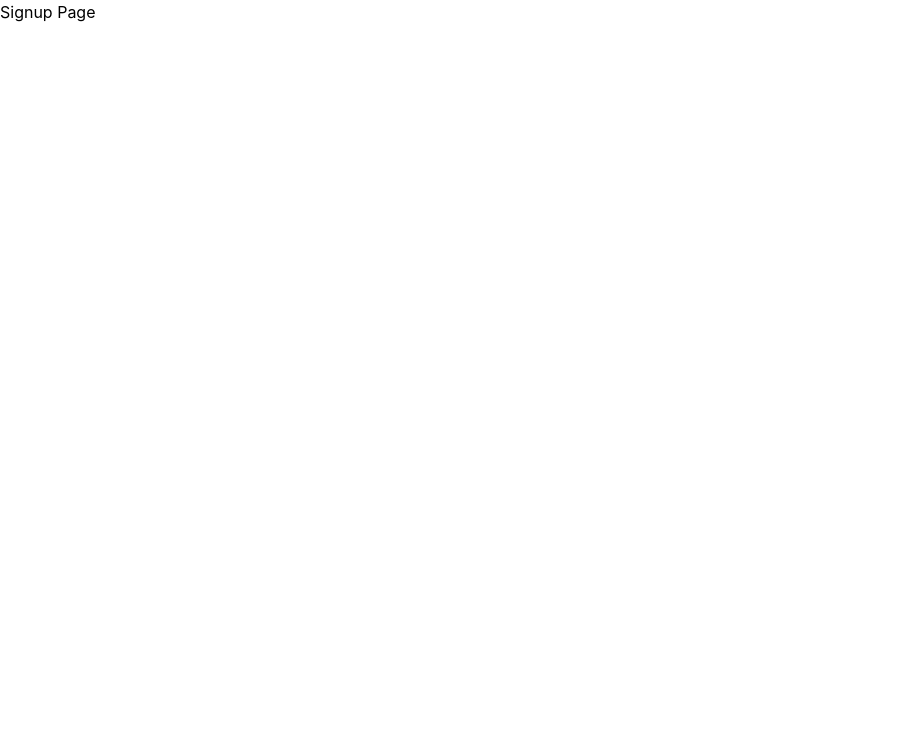
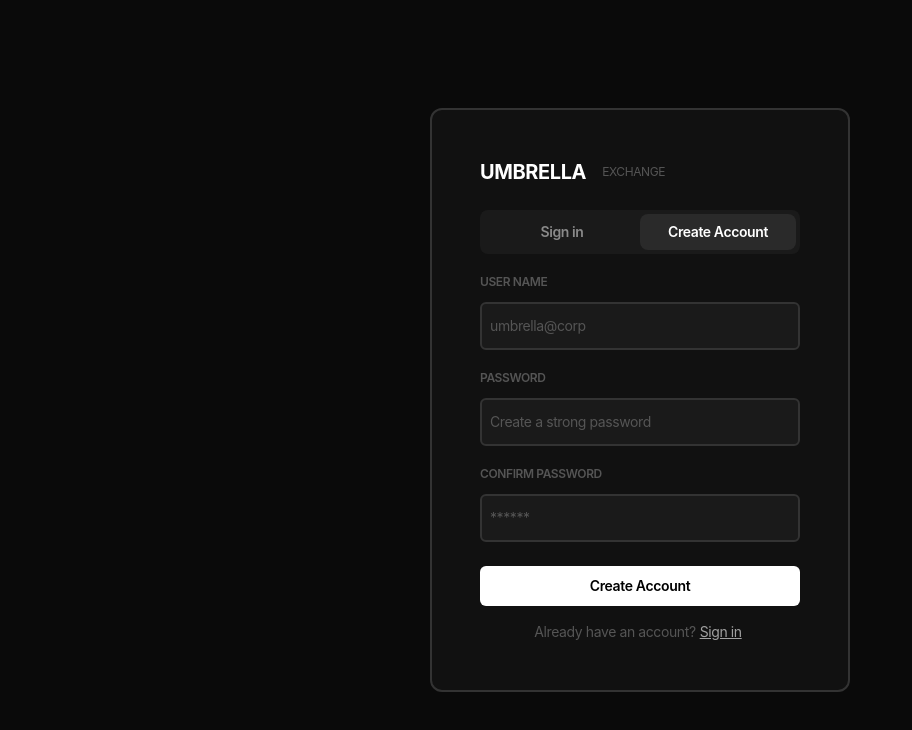
Before and after one commit to Bhargav16exd/CEX-Frontend, a React (Vite) app: page /signup in a window 1280 px wide. Shown: the top 730 px of the page, without its empty margins (0-912 px from the left). Built offline with nearby package versions, Linux system fonts and the light colour scheme.

Commit message:
added sigin signup endpoint

```diff
--- /dev/null
+++ b/src/components/InputLabelComponent.tsx
@@ -0,0 +1,19 @@
+export default function InputLabelComponent({labelName,value,handleChange,name,inputType,placeholder}:InputLabelComponent){
+  return(
+    <div className="w-full flex justify-center items-start flex-col my-1">
+      <label className="my-2 text-xs font-semibold text-[#555555]">
+          {labelName}
+      </label>
+      <input type={inputType} autoComplete={`new-${labelName}`} placeholder={placeholder} className="my-1 outline-none border-2 border-[#333333] rounded-md w-xs py-3 px-2 text-sm bg-[#1A1A1A] placeholder:text-[#555555] text-white" onChange={handleChange} name={name} value={value} />
+    </div>
+  )
+}
+
+export type InputLabelComponent = {
+  labelName:string
+  value:string,
+  handleChange:any,
+  name:string,
+  inputType:string,
+  placeholder:string
+}
--- a/src/pages/SigninPage.tsx
+++ b/src/pages/SigninPage.tsx
@@ -1,8 +1,80 @@
+import { useState } from "react"
+import InputLabelComponent from "../components/InputLabelComponent";
+import { Link } from "react-router";
 
 export default function Signin(){
+
+  const [inputs, setInputs] = useState({
+    username:"",
+    password:""
+  })
+
+
+  function handleChange(e: React.ChangeEvent<HTMLInputElement>){
+    const {name ,value} = e.target
+
+    setInputs({
+      ...inputs,
+      [name]:value
+    })
+  }
+
   return(
-    <>
-      Login Page
-    </>
+    <div className="h-screen w-screen bg-[#0A0A0A] flex justify-center items-center tracking-tight">
+
+      <div className="border-2 border-[#333333] bg-[#111111] p-12 rounded-xl flex flex-col">
+
+        <span className="flex justify-start items-center gap-4">
+          <h1 className="font-bold text-xl text-white">
+            UMBRELLA
+          </h1>
+          <p className="text-[#555555] text-xs">EXCHANGE</p>
+        </span>
+
+        <div className="bg-[#1A1A1A] rounded-lg flex p-1 mb-2 mt-6">
+          <div className="w-1/2 text-center py-2  bg-[#2A2A2A] rounded-lg text-white font-semibold text-sm">
+            <Link to={"/signin"}>
+              Sign in
+            </Link>
+
+          </div>
+          <div className="w-1/2 text-center py-2 text-[#8A8A8A] text-sm font-semibold">
+            <Link to={"/signup"}>
+             Create Account
+            </Link>
+          </div>
+        </div>
+
+        <InputLabelComponent
+          labelName="USER NAME"
+          value={inputs.username}
+          handleChange={handleChange}
+          name="username"
+          inputType="text"
+          placeholder="umbrella@corp"
+        />
+
+        <InputLabelComponent
+          labelName="PASSWORD"
+          value={inputs.password}
+          handleChange={handleChange}
+          name="password"
+          inputType="password"
+          placeholder="******"
+        />
+
+        <button className="bg-white rounded-md my-4 py-2.5 text-sm font-semibold tracking-tight cursor-pointer">
+          Sign in to UMBRELLA
+        </button>
+
+        <span className="text-sm text-center text-[#555555]">
+          <p>Dont have an account?
+             <Link to={'/signup'}>
+                <button className="text-[#A1A1A1] underline hover:text-white cursor-pointer mx-1">Create one</button>
+            </Link>
+          </p>
+        </span>
+      </div>
+    </div>
   )
 }
--- a/src/pages/SignupPage.tsx
+++ b/src/pages/SignupPage.tsx
@@ -1,7 +1,89 @@
+import { useState } from "react";
+import InputLabelComponent from "../components/InputLabelComponent";
+import { Link } from "react-router";
+
 export default function Signup(){
+
+  const [inputs, setInputs] = useState({
+    username:"",
+    password:"",
+    confirmPassword:""
+  })
+
+
+  function handleChange(e: React.ChangeEvent<HTMLInputElement>){
+    const {name ,value} = e.target
+
+    setInputs({
+      ...inputs,
+      [name]:value
+    })
+  }
+
   return(
-    <>
-      Signup Page
-    </>
+    <div className="h-screen w-screen bg-[#0A0A0A] flex justify-center items-center tracking-tight">
+
+      <div className="border-2 border-[#333333] bg-[#111111] p-12 rounded-xl flex flex-col">
+
+        <span className="flex justify-start items-center gap-4">
+          <h1 className="font-bold text-xl text-white">
+            UMBRELLA
+          </h1>
+          <p className="text-[#555555] text-xs">EXCHANGE</p>
+        </span>
+
+        <div className="bg-[#1A1A1A] rounded-lg flex p-1 mb-2 mt-6">
+          <div className="w-1/2 text-center py-2 text-[#8A8A8A] text-sm font-semibold">
+             <Link to={"/signin"}>
+              Sign in
+            </Link>
+          </div>
+          <div className="w-1/2 text-center py-2 bg-[#2A2A2A] rounded-lg text-white font-semibold text-sm">
+           <Link to={"/signup"}>
+              Create Account
+            </Link>
+          </div>
+        </div>
+
+        <InputLabelComponent
+          labelName="USER NAME"
+          value={inputs.username}
+          handleChange={handleChange}
+          name="username"
+          inputType="text"
+          placeholder="umbrella@corp"
+        />
+
+        <InputLabelComponent
+          labelName="PASSWORD"
+          value={inputs.password}
+          handleChange={handleChange}
+          name="password"
+          inputType="password"
+          placeholder="Create a strong password"
+        />
+
+        <InputLabelComponent
+          labelName="CONFIRM PASSWORD"
+          value={inputs.confirmPassword}
+          handleChange={handleChange}
+          name="confirmPassword"
+          inputType="password"
+          placeholder="******"
+        />
+
+        <button className="bg-white rounded-md my-4 py-2.5 text-sm font-semibold tracking-tight cursor-pointer">
+          Create Account
+        </button>
+
+        <span className="text-sm text-center text-[#555555]">
+          <p>Already have an account?
+             <Link to={'/signin'}>
+                <button className="text-[#A1A1A1] underline hover:text-white cursor-pointer mx-1">Sign in</button>
+              </Link>
+          </p>
+        </span>
+      </div>
+    </div>
   )
 }
```
Also changed, not shown: src/assets/logo.png (added).
